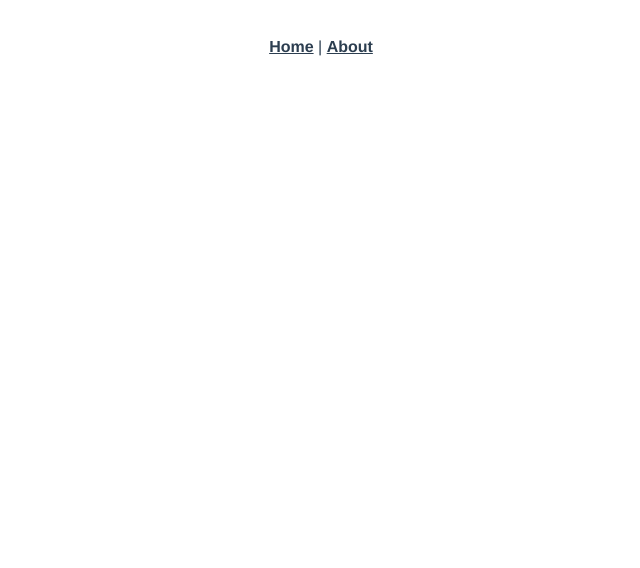
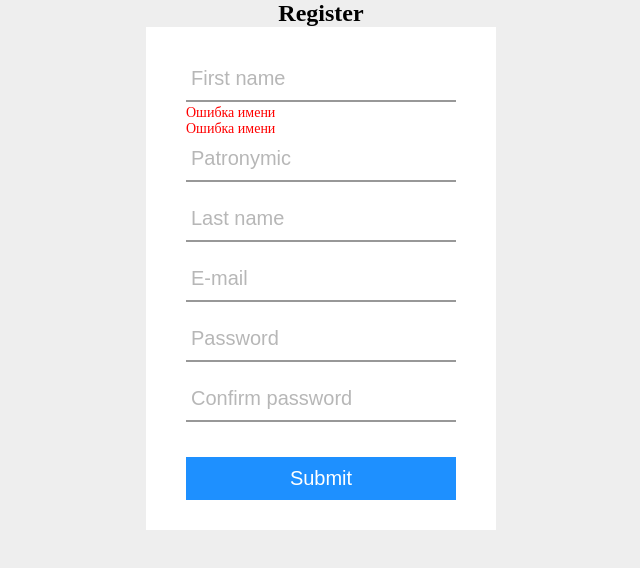
Before and after one commit to Snezhana-star/katalog-app, a Vue app: page /register in a window 1280 px wide. Before the commit this address had no page. Shown: the top 568 px of the page, without its empty margins (319-959 px from the left). Built offline with nearby package versions, Linux system fonts and the light colour scheme.

Commit message:
Создан компонент регистрации. В нем: связаны input'ы формы со свойствами из data, так же добавлен computed для вычисления fio

```diff
--- a/src/App.vue
+++ b/src/App.vue
@@ -1,30 +1,27 @@
 <template>
-  <nav>
-    <router-link to="/">Home</router-link> |
-    <router-link to="/about">About</router-link>
-  </nav>
-  <router-view/>
+  <div class="page">
+    <div class="page-container">
+      <router-view/>
+    </div>
+  </div>
 </template>
 
 <style>
-#app {
-  font-family: Avenir, Helvetica, Arial, sans-serif;
-  -webkit-font-smoothing: antialiased;
-  -moz-osx-font-smoothing: grayscale;
-  text-align: center;
-  color: #2c3e50;
+* {
+  padding: 0;
+  margin: 0;
+
+  box-sizing: border-box;
 }
 
-nav {
-  padding: 30px;
+body {
+  background-color: #eeeeee;
 }
 
-nav a {
-  font-weight: bold;
-  color: #2c3e50;
+.page-container {
+  max-width: 1200px;
+  width: 100%;
+  margin: 0 auto;
 }
 
-nav a.router-link-exact-active {
-  color: #42b983;
-}
 </style>
--- a/src/router/index.js
+++ b/src/router/index.js
@@ -1,21 +1,11 @@
 import { createRouter, createWebHistory } from 'vue-router'
-import HomeView from '../views/HomeView.vue'
+import Register from '@/views/Register.vue'
 
 const routes = [
   {
-    path: '/',
-    name: 'home',
-    component: HomeView
-  },
-  {
-    path: '/about',
-    name: 'about',
-    // route level code-splitting
-    // this generates a separate chunk (about.[hash].js) for this route
-    // which is lazy-loaded when the route is visited.
-    component: function () {
-      return import(/* webpackChunkName: "about" */ '../views/AboutView.vue')
-    }
+    path: '/register',
+    name: 'register',
+    component: Register
   }
 ]
 
--- a/src/views/AboutView.vue
+++ /dev/null
@@ -1,5 +0,0 @@
-<template>
-  <div class="about">
-    <h1>This is an about page</h1>
-  </div>
-</template>
--- a/src/views/HomeView.vue
+++ /dev/null
@@ -1,18 +0,0 @@
-<template>
-  <div class="home">
-    <img alt="Vue logo" src="../assets/logo.png">
-    <HelloWorld msg="Welcome to Your Vue.js App"/>
-  </div>
-</template>
-
-<script>
-// @ is an alias to /src
-import HelloWorld from '@/components/HelloWorld.vue'
-
-export default {
-  name: 'HomeView',
-  components: {
-    HelloWorld
-  }
-}
-</script>
--- /dev/null
+++ b/src/views/Register.vue
@@ -0,0 +1,138 @@
+<template>
+  <div class="register">
+    <h2 class="title">Register</h2>
+    <form action="/" @submit.prevent="onSubmit">
+      <div class="item">
+        <input type="text" placeholder="First name" v-model="firstName">
+        <ul class="errors">
+          <li>Ошибка имени</li>
+          <li>Ошибка имени</li>
+        </ul>
+      </div>
+
+      <div class="item">
+        <input type="text" placeholder="Patronymic" v-model="patronymic">
+        <ul class="errors"></ul>
+      </div>
+
+      <div class="item">
+        <input type="text" placeholder="Last name" v-model="lastName">
+        <ul class="errors"></ul>
+      </div>
+
+      <div class="item">
+        <input type="email" placeholder="E-mail">
+        <ul class="errors"></ul>
+      </div>
+
+      <div class="item">
+        <input type="password" placeholder="Password">
+        <ul class="errors"></ul>
+      </div>
+
+      <div class="item">
+        <input type="password" placeholder="Confirm password">
+        <ul class="errors"></ul>
+      </div>
+      <input class="btn" type="submit">
+    </form>
+  </div>
+</template>
+
+<script>
+export default {
+  name: "KaRegister",
+  data() {
+    return {
+      firstName: '',
+      patronymic: '',
+      lastName: '',
+    }
+  },
+
+  computed: {
+    fio() {
+      return `${this.lastName} ${this.firstName} ${this.patronymic}`;
+    }
+  },
+
+  watch: {
+    fio() {
+      console.log('Изменено');
+    }
+  },
+
+  methods: {
+    onSubmit() {
+      console.log('Форма отправлена');
+    }
+  }
+}
+</script>
+
+<style scoped>
+
+.register {
+  max-width: 350px;
+  width: 100%;
+
+  margin: 0 auto;
+  text-align: center;
+}
+
+form {
+  width: 100%;
+  display: flex;
+  flex-direction: column;
+
+  background-color: white;
+  padding: 30px 40px;
+}
+
+.item {
+  width: 100%;
+  display: flex;
+  flex-direction: column;
+}
+
+.errors {
+  min-height: 15px;
+  list-style-type: none;
+  text-align: left;
+  font-size: 14px;
+  color: red;
+}
+
+.errors li:first-child {
+  margin-top: 3px;
+}
+
+input {
+  border: 0;
+  border-bottom: 2px solid #989898;
+  font-size: 20px;
+  padding: 10px 5px;
+}
+
+input::placeholder {
+  color: #b7b7b7;
+}
+
+input:focus {
+  outline: none;
+}
+
+input.btn {
+  border: 0;
+  background-color: dodgerblue;
+  color: white;
+  transition: all 0.2s linear;
+  margin-top: 20px;
+}
+
+input.btn:hover {
+  cursor: pointer;
+  background-color: #0378ea;
+}
+
+</style>
```
Also changed, not shown: src/api/auth.js (added, +12 -0 lines), src/api/settings.js (added, +10 -0 lines), src/store/modules/auth.js (added, +44 -0 lines).
